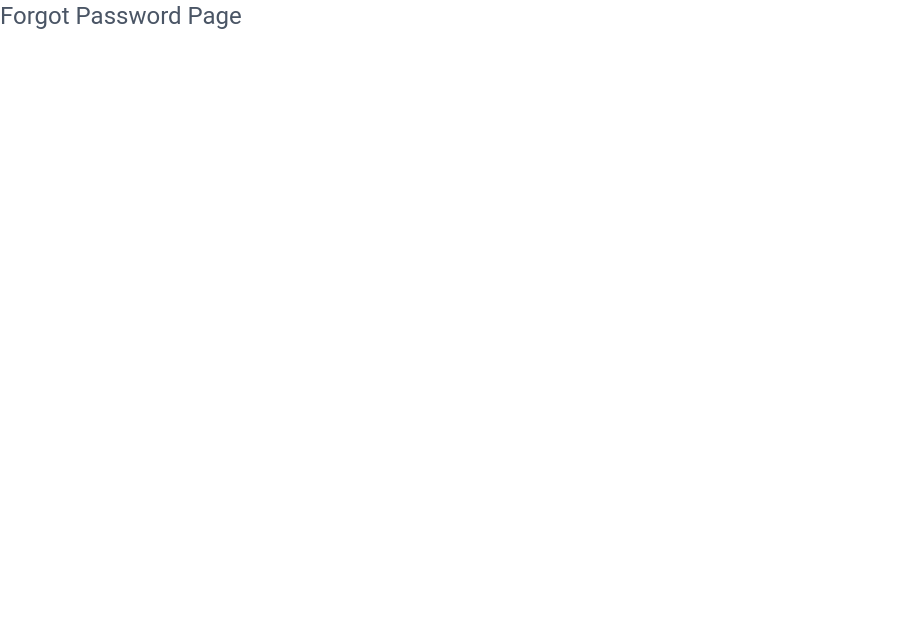
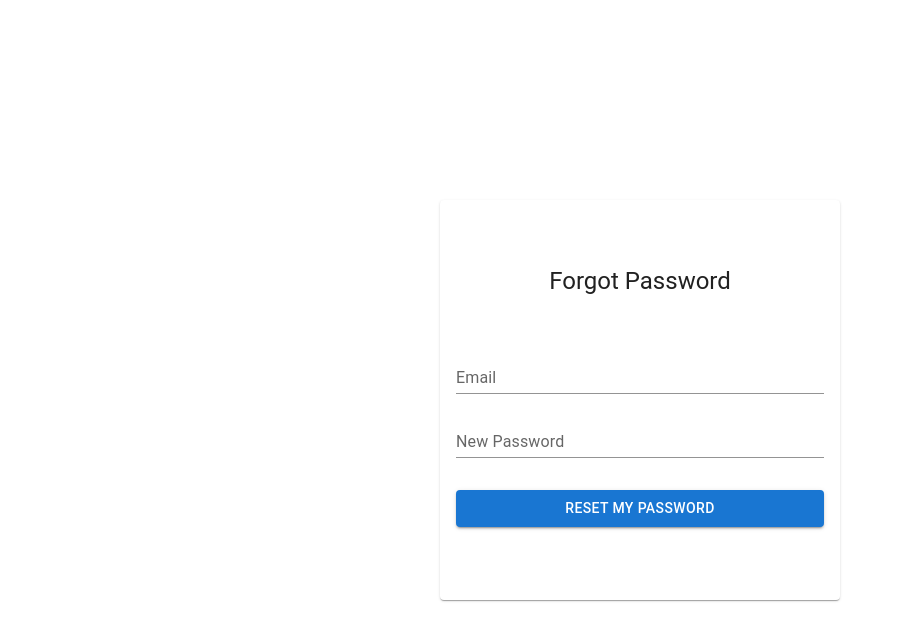
Before and after one commit to senemdemirr/next-user-management, a Next.js app: page /forgot-password in a window 1280 px wide. Shown: the top 640 px of the page, without its empty margins (0-902 px from the left). Built offline with nearby package versions, Linux system fonts and the light colour scheme.

Commit message:
completed forgot password page and conf

```diff
--- a/app/api/auth/forgot-password/route.js
+++ b/app/api/auth/forgot-password/route.js
@@ -1,28 +1,9 @@
 import { NextResponse } from "next/server";
 import { PasswordUpdateSchema } from "@/lib/definitions";
 import { updateUserPassword } from "@/lib/userStoreFs";
-import { verifyToken } from "@/lib/jwt";
 
 export async function PATCH(req) {
     try {
-        const auth = req.headers.get("authorization");
-        if (!auth) {
-            return NextResponse.json(
-                { success: false, error: "Unauthorizated" },
-                { status: 401 }
-            )
-        }
-
-        const token = auth.split(" ")[1];
-        const payload = verifyToken(token);
-
-        if (!payload) {
-            return NextResponse.json(
-                { success: false, error: "Invalid token" },
-                { status: 401 }
-            )
-        }
-
         const body = await req.json();
         const parsed = PasswordUpdateSchema.safeParse(body);
 
@@ -32,10 +13,8 @@ export async function PATCH(req) {
                 { status: 400 }
             )
         }
-
         const user = await updateUserPassword({
-            userId: payload.id,
-            oldPassword: parsed.data.oldPassword,
+            email: parsed.data.email,
             newPassword: parsed.data.newPassword
         })
 
--- a/app/forgot-password/page.js
+++ b/app/forgot-password/page.js
@@ -1,9 +1,64 @@
-import { Typography } from "@mui/material";
+"use client";
+import { Button, Card, CardContent, TextField, Typography, Alert } from "@mui/material";
+import { useRouter } from "next/navigation";
+import { useState } from "react";
 
-export default function ForgotPassword(){
-    return(
-        <>
-        <Typography variant="h5" className="!text-gray-600"> Forgot Password Page</Typography>
-        </>
+export default function ForgotPassword() {
+
+    const router = useRouter();
+    const [email, setEmail] = useState("");
+    const [newPassword, setNewPassword] = useState("");
+    const [error, setError] = useState();
+
+    async function resetPassword(e) {
+        e.preventDefault();
+
+        const res = await fetch('/api/auth/forgot-password', {
+            method: 'PATCH',
+            headers: {
+                'Content-Type': 'application.json' ,
+            },
+            body: JSON.stringify({ email, newPassword })
+        });
+
+        const data = await res.json();
+        console.log("DATAAAA", data);
+
+        if (!data.success) {
+            console.log("data.message", data.error);
+            setError(data.error);
+            return;
+        }
+
+        router.push("/login");
+    }
+    return (
+        <div className="w-screen h-screen flex flex-row justify-center items-center">
+            <Card className="w-100 h-100">
+                <CardContent className="h-100 w-100 flex flex-col justify-evenly">
+                    {error && <Alert severity="error">{error}</Alert>}
+                    <Typography variant="h5" align="center">Forgot Password</Typography>
+                    <form onSubmit={resetPassword}>
+                        <TextField
+                            fullWidth
+                            label="Email"
+                            variant="standard"
+                            value={email}
+                            onChange={(e) => setEmail(e.target.value)}
+                        ></TextField>
+                        <TextField
+                            type="password"
+                            fullWidth
+                            variant="standard"
+                            label="New Password"
+                            value={newPassword}
+                            onChange={(e) => setNewPassword(e.target.value)}
+                            className="!mt-4"
+                        ></TextField>
+                        <Button fullWidth type="submit" variant="contained" className="!mt-8">Reset My Password</Button>
+                    </form>
+                </CardContent>
+            </Card>
+        </div>
     )
 }
--- a/lib/definitions.js
+++ b/lib/definitions.js
@@ -20,7 +20,7 @@ export const LoginSchema = z.object({
 });
 
 export const PasswordUpdateSchema = z.object({
-    oldPassword: z.string().min(3, { error: "Old password is required" }),
+    email: z.email({ error: "Please enter a valid email" }),
     newPassword: z
         .string()
         .min(8, { error: "Password must be at least 8 characters length" })
--- a/lib/userStoreFs.js
+++ b/lib/userStoreFs.js
@@ -16,7 +16,7 @@ export async function getUsers() {
 }
 export async function findUserByEmail(email) {
     const users = await getUsers();
-    return users.find(u => u.email === email);
+    return users.find((u) => u.email === email);
 }
 
 export async function findUserByCredential(email, password) {
@@ -57,19 +57,13 @@ export async function createUser({ name, email, password }) {
 
     return newUser;
 }
-export async function updateUserPassword({ userId, oldPassword, newPassword }) {
+export async function updateUserPassword({ email, newPassword }) {
     const users = await readUsersFromFile();
-    const userIndex = users.findIndex((u) => u.id === userId);
+    const user = await findUserByEmail(email);
 
-    if (userIndex === -1) throw new Error('User not found');
+    if (!user) throw new Error('User not found');
 
-    const user = users[userIndex];
-
-    const isMatchPassword = await bcrypt.compare(oldPassword, user.passwordHash);
-
-    if (!isMatchPassword) throw new Error("Old password is wrong");
-
-    const newPasswordHash = await bcrypt.hash(newPassword);
+    const newPasswordHash = await bcrypt.hash(newPassword, 10);
     user.passwordHash = newPasswordHash;
 
     await writeUserToFile(users);
```
